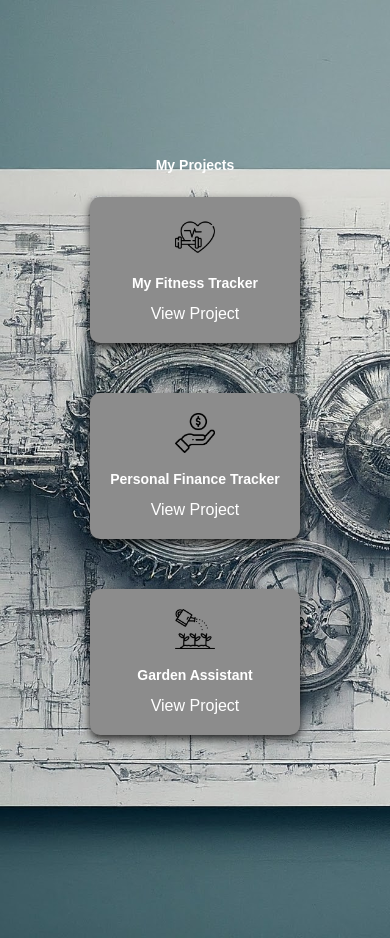
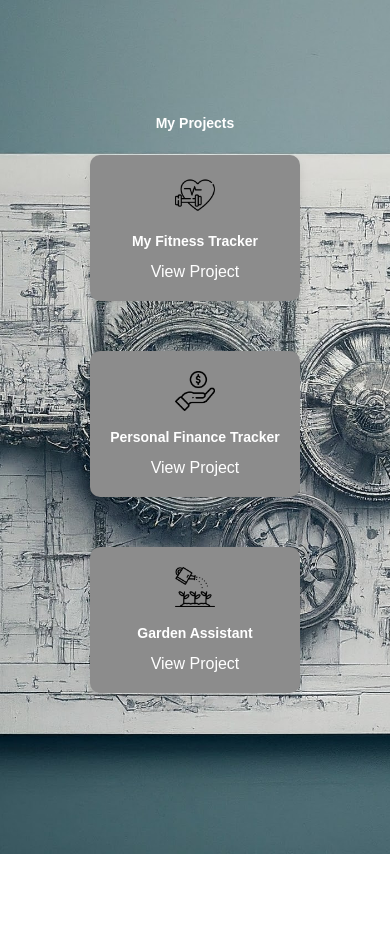
Before and after one commit to LusaphoMatiti/LMDevPro, a React (Create React App) app: page /projects in a window 390 px wide. After the commit the page ends 854 px from the top, so only its background shows below. Built offline with nearby package versions, Linux system fonts and the light colour scheme.

Commit message:
css changes

```diff
--- a/src/styling/Contact.css
+++ b/src/styling/Contact.css
@@ -5,6 +5,10 @@
   background-position: center;
   height: 100vh; /* Adjust the height of the section as needed */
   width: 100%; /* Ensure the section spans the entire width */
+  position: relative;
+  -webkit-background-size: cover;
+  background-attachment: fixed;
+  transform: translateZ(0);
 }
 
 .contact-details {
@@ -49,4 +53,20 @@
     margin-right: 30px;
     margin-top: 0px;
   }
+
+  .contact {
+    background-size: cover; /* Maintain size and aspect ratio */
+  }
 }
+
+@media screen and (max-width: 480px) {
+  .contact {
+    background-size: cover; /* Maintain size and aspect ratio */
+  }
+}
+
+@media screen and (max-width: 1024px) {
+  .contact {
+    background-size: cover; /* Maintain size and aspect ratio */
+  }
+}
--- a/src/styling/Project.css
+++ b/src/styling/Project.css
@@ -52,22 +52,22 @@ a {
 }
 
 .projects {
-  background-image: url("../images/projects1.jpeg"); /* Replace with the path to your projects image /
+  background-image: url("../images/projects1.jpeg");
   background-size: cover;
   background-repeat: no-repeat;
   background-position: center;
-  width: 100%; / Ensure the section spans the entire width */
+  width: 100%;
   height: 100vh;
+  position: relative;
+  -webkit-background-size: cover;
+  background-attachment: fixed;
+  transform: translateZ(0);
 }
 
 @media screen and (max-width: 768px) {
   .projects {
-    background-image: url("../images/projects1.jpeg"); /* Replace with the path to your projects image /
-  background-size: cover;
-  background-repeat: no-repeat;
-  background-position: center;
-  width: 100%; / Ensure the section spans the entire width */
-    height: 110vh;
+    background-size: cover; /* Maintain size and aspect ratio */
+  }
 }
 
 .projects-grid {
@@ -77,13 +77,13 @@ a {
 }
 
 .project-item {
-    flex: 0 0 calc(33.33% - 60px); /* Adjust as needed /
+  flex: 0 0 calc(33.33% - 60px);
   background-color: #8c8c8c;
   padding: 20px;
   border-radius: 10px;
   box-shadow: 0 4px 8px rgba(0, 0, 0, 0.1);
   text-align: center;
-  margin-bottom: 50px; / Adjust as needed */
+  margin-bottom: 50px;
   cursor: pointer;
 }
 
@@ -99,4 +99,15 @@ a {
   margin-left: 10px;
   margin-top: 10px;
 }
+
+@media screen and (max-width: 1024px) {
+  .projects {
+    background-size: cover; /* Maintain size and aspect ratio */
   }
+}
+
+@media screen and (max-width: 480px) {
+  .projects {
+    background-size: cover; /* Maintain size and aspect ratio */
+  }
+}
```
Lines whose indentation alone changed are shown as unchanged.
